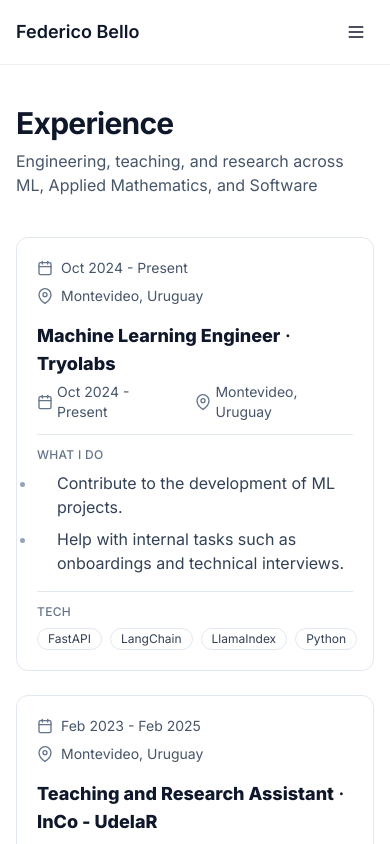
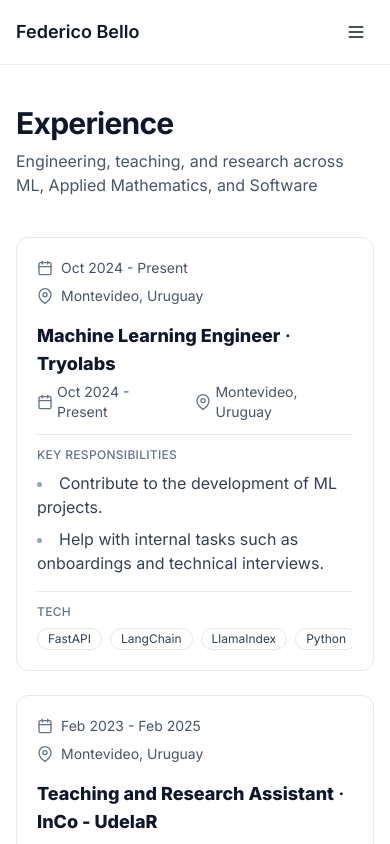
Before and after one commit to fede-bello/portfolio, a React (Vite) app: page /experience in a window 390 px wide. Shown: the top 844 px of the page. Built offline with nearby package versions, Linux system fonts and the light colour scheme.

Commit message:
fix: build

```diff
--- a/src/components/ExperienceCard.tsx
+++ b/src/components/ExperienceCard.tsx
@@ -41,15 +41,13 @@ export function ExperienceCard({ exp }: Props): JSX.Element {
           {exp.summary && exp.summary.length > 0 ? (
             <div className="mt-3 pt-3 border-t border-slate-200 dark:border-slate-800">
               <div className="text-xs font-medium uppercase tracking-wide text-slate-500 dark:text-slate-400">
-                {exp.period.toLowerCase().includes("present")
-                  ? "What I do"
-                  : "What I did"}
+                Key responsibilities
               </div>
-              <ul className="mt-2 space-y-2 text-slate-700 dark:text-slate-200">
+              <ul className="mt-2 space-y-2 list-disc list-inside text-slate-700 dark:text-slate-200">
                 {exp.summary.map((item) => (
                   <li
                     key={item}
-                    className="list-disc pl-5 marker:text-slate-400 dark:marker:text-slate-500"
+                    className="marker:text-slate-400 dark:marker:text-slate-500"
                     dangerouslySetInnerHTML={{ __html: item }}
                   />
                 ))}
@@ -62,8 +60,8 @@ export function ExperienceCard({ exp }: Props): JSX.Element {
               <div className="text-xs font-medium uppercase tracking-wide text-slate-500 dark:text-slate-400">
                 Tech
               </div>
-              <div className="mt-2 -mx-1 overflow-x-auto md:overflow-visible">
-                <div className="flex md:flex-wrap flex-nowrap gap-2 px-1">
+              <div className="mt-2 overflow-x-auto md:overflow-visible">
+                <div className="flex md:flex-wrap flex-nowrap gap-2">
                   {exp.stack.map((tech) => (
                     <TechBadge key={tech} name={tech} />
                   ))}
```
